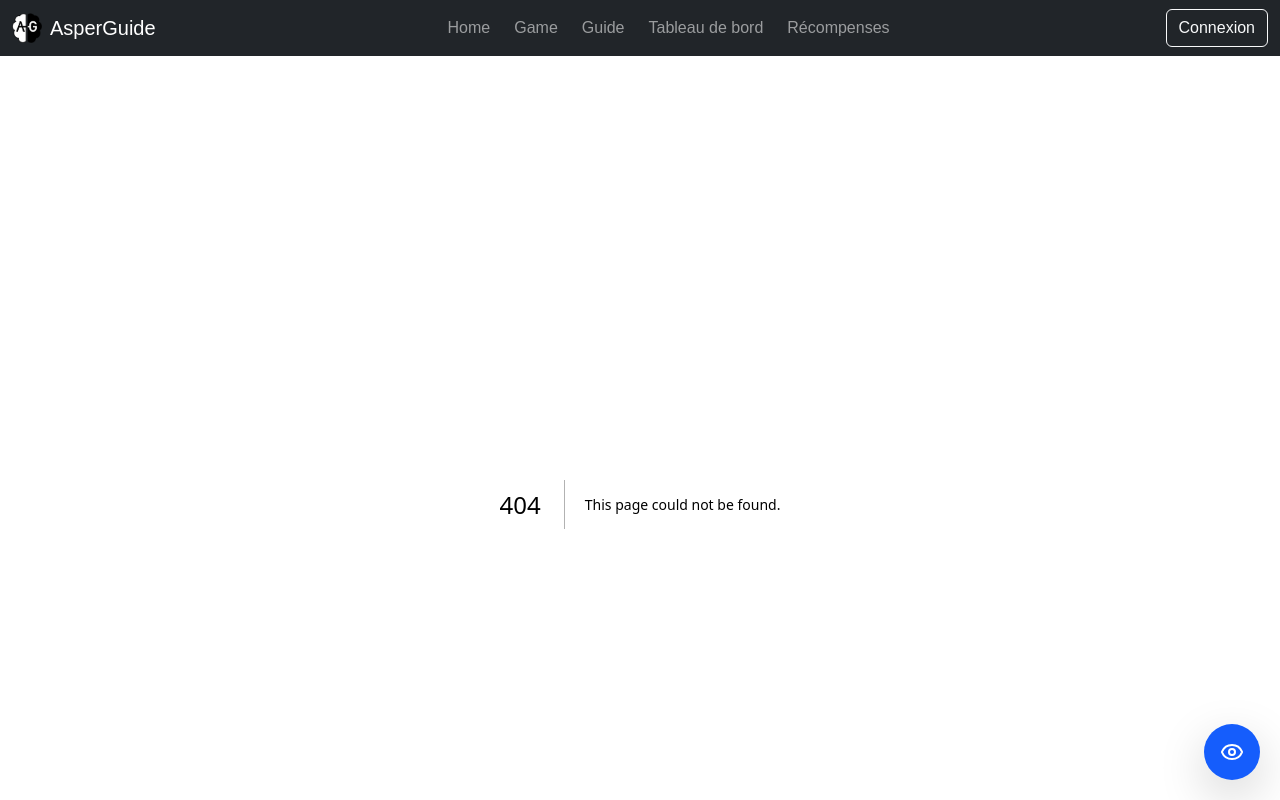
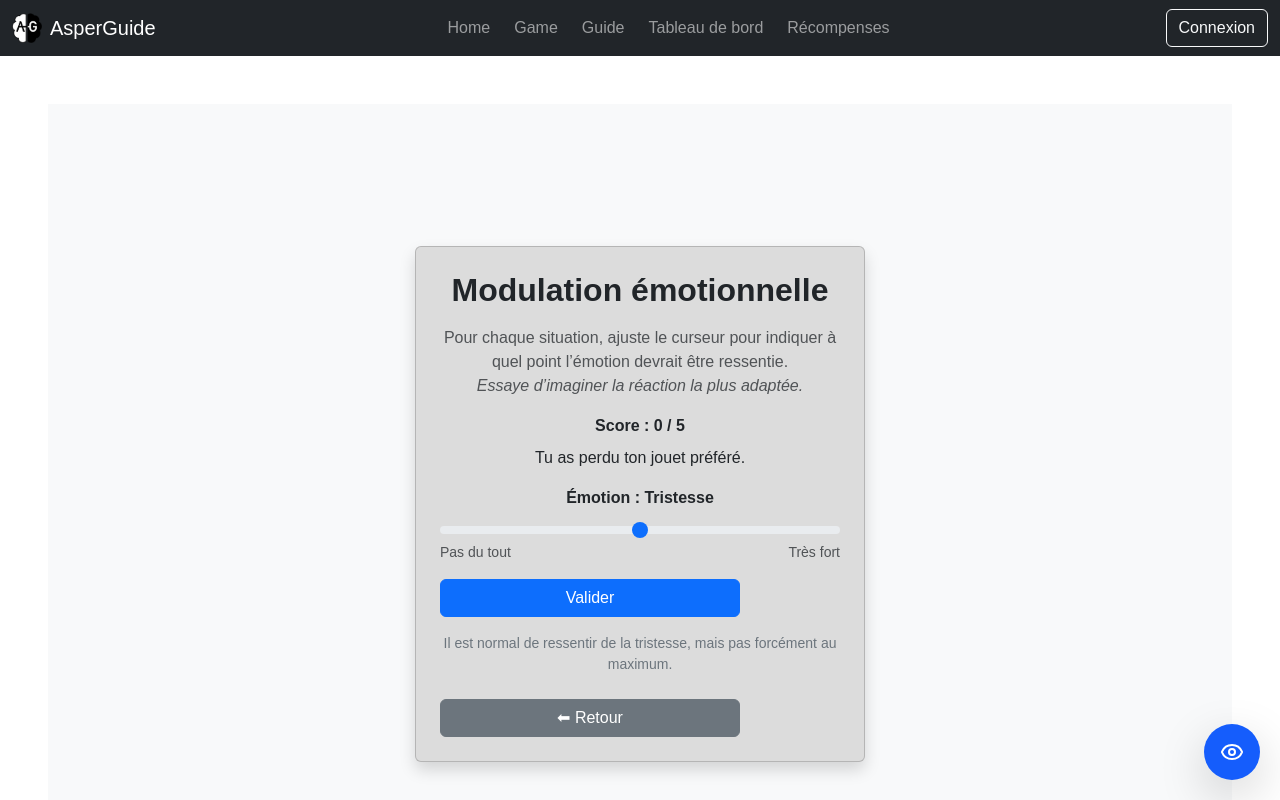
Before and after one commit to Asperguide/front, a Next.js app in the folder asperguide/: page /games/emotion-slider in a window 1280 px wide. Before the commit this address had no page. Shown: the top 800 px of the page. Built offline with nearby package versions, Linux system fonts and the light colour scheme.

Commit message:
[+] add emotion slider

```diff
--- /dev/null
+++ b/asperguide/app/games/emotion-slider/page.tsx
@@ -0,0 +1,153 @@
+'use client';
+import { useState, useEffect } from 'react';
+
+export default function EmotionSliderPage() {
+  const situations = [
+    {
+      text: "Tu as perdu ton jouet préféré.",
+      emotion: "Tristesse",
+      expected: 7,
+      help: "Il est normal de ressentir de la tristesse, mais pas forcément au maximum.",
+    },
+    {
+      text: "Un ami te fait une surprise pour ton anniversaire.",
+      emotion: "Joie",
+      expected: 8,
+      help: "La joie peut être forte dans ce cas, mais chacun réagit différemment.",
+    },
+    {
+      text: "Quelqu’un te bouscule sans faire exprès dans la cour.",
+      emotion: "Colère",
+      expected: 3,
+      help: "Un peu de colère est normale, mais il n’est pas nécessaire de réagir fortement.",
+    },
+    {
+      text: "Tu entends un bruit étrange la nuit.",
+      emotion: "Peur",
+      expected: 6,
+      help: "La peur peut être présente, mais il est utile de relativiser.",
+    },
+    {
+      text: "Tu goûtes un aliment que tu n’aimes pas.",
+      emotion: "Dégoût",
+      expected: 5,
+      help: "Le dégoût peut être modéré, il n’est pas obligatoire de réagir très fort.",
+    },
+  ];
+
+  const [current, setCurrent] = useState(0);
+  const [score, setScore] = useState(0);
+  const [sliderValue, setSliderValue] = useState(5);
+  const [feedback, setFeedback] = useState('');
+  const [ended, setEnded] = useState(false);
+
+  const currentSituation = situations[current];
+
+  useEffect(() => {
+    setFeedback('');
+  }, [current]);
+
+  const validate = () => {
+    const expected = currentSituation.expected;
+    const diff = Math.abs(sliderValue - expected);
+    let message = '';
+    let points = 0;
+
+    if (diff === 0) {
+      message = "✅ Parfait ! Tu as bien modulé l’intensité.";
+      points = 1;
+    } else if (diff <= 2) {
+      message = "🟢 Presque parfait ! C’est une bonne modulation.";
+      points = 0.5;
+    } else {
+      message = "🟡 Essaie de réfléchir à l’intensité la plus adaptée à la situation.";
+    }
+
+    setFeedback(message);
+    setScore(score + points);
+
+    setTimeout(() => {
+      if (current < situations.length - 1) {
+        setCurrent(current + 1);
+        setSliderValue(5);
+      } else {
+        setEnded(true);
+      }
+    }, 1200);
+  };
+
+  const restart = () => {
+    setCurrent(0);
+    setScore(0);
+    setSliderValue(5);
+    setEnded(false);
+    setFeedback('');
+  };
+
+  return (
+    <main className="d-flex justify-content-center align-items-center vh-100 bg-light">
+      <div className="card p-4 shadow text-center" style={{ maxWidth: '450px', background: 'gainsboro' }}>
+        <h2 className="text-teal fw-bold mb-3">Modulation émotionnelle</h2>
+
+        {!ended ? (
+          <>
+            <p className="text-muted">
+              Pour chaque situation, ajuste le curseur pour indiquer à quel point l’émotion devrait être ressentie.<br />
+              <em>Essaye d’imaginer la réaction la plus adaptée.</em>
+            </p>
+
+            <div className="fw-bold text-teal mb-2">Score : {score} / {situations.length}</div>
+
+            <div className="mb-3">{currentSituation.text}</div>
+            <div className="slider-label fw-bold text-teal mb-2">
+              Émotion : {currentSituation.emotion}
+            </div>
+
+            <input
+              type="range"
+              min="0"
+              max="10"
+              value={sliderValue}
+              onChange={(e) => setSliderValue(parseInt(e.target.value))}
+              className="form-range"
+            />
+
+            <div className="d-flex justify-content-between text-muted small">
+              <span>Pas du tout</span>
+              <span>Très fort</span>
+            </div>
+
+            <button className="btn btn-primary mt-3 w-75" onClick={validate}>
+              Valider
+            </button>
+
+            {feedback && <div className="mt-3">{feedback}</div>}
+
+            <div className="mt-3 text-secondary small">{currentSituation.help}</div>
+
+            <button
+              className="btn btn-secondary mt-4 w-75"
+              onClick={() => (window.location.href = '/games')}
+            >
+              ⬅ Retour
+            </button>
+          </>
+        ) : (
+          <>
+            <h5>Score final : {score} / {situations.length}</h5>
+            <p>Bravo, tu as terminé le jeu de modulation émotionnelle !</p>
+            <button className="btn btn-primary w-75" onClick={restart}>
+              Rejouer
+            </button>
+            <button
+              className="btn btn-secondary mt-2 w-75"
+              onClick={() => (window.location.href = '/games')}
+            >
+              Retour au menu
+            </button>
+          </>
+        )}
+      </div>
+    </main>
+  );
+}
--- a/asperguide/app/games/page.tsx
+++ b/asperguide/app/games/page.tsx
@@ -50,7 +50,7 @@ export default function GamesPage() {
                     <div className="card-body text-center">
                       <h5 className="card-title">{game.title}</h5>
                       <p className="card-text">{game.description}</p>
-                      <a href="#" className="btn btn-primary">Jouer</a>
+                      <a href="/games/emotion-slider" className="btn btn-primary">Jouer</a>
                     </div>
                   </div>
                 </div>
--- a/asperguide/package.json
+++ b/asperguide/package.json
@@ -10,6 +10,7 @@
   "dependencies": {
     "bootstrap": "^5.3.8",
     "chart.js": "^4.5.1",
+    "lucide-react": "^0.553.0",
     "next": "15.5.5",
     "react": "19.1.0",
     "react-dom": "19.1.0"
```
Also changed, not shown: 1 other file (tests, documents, lock files or other folders).
